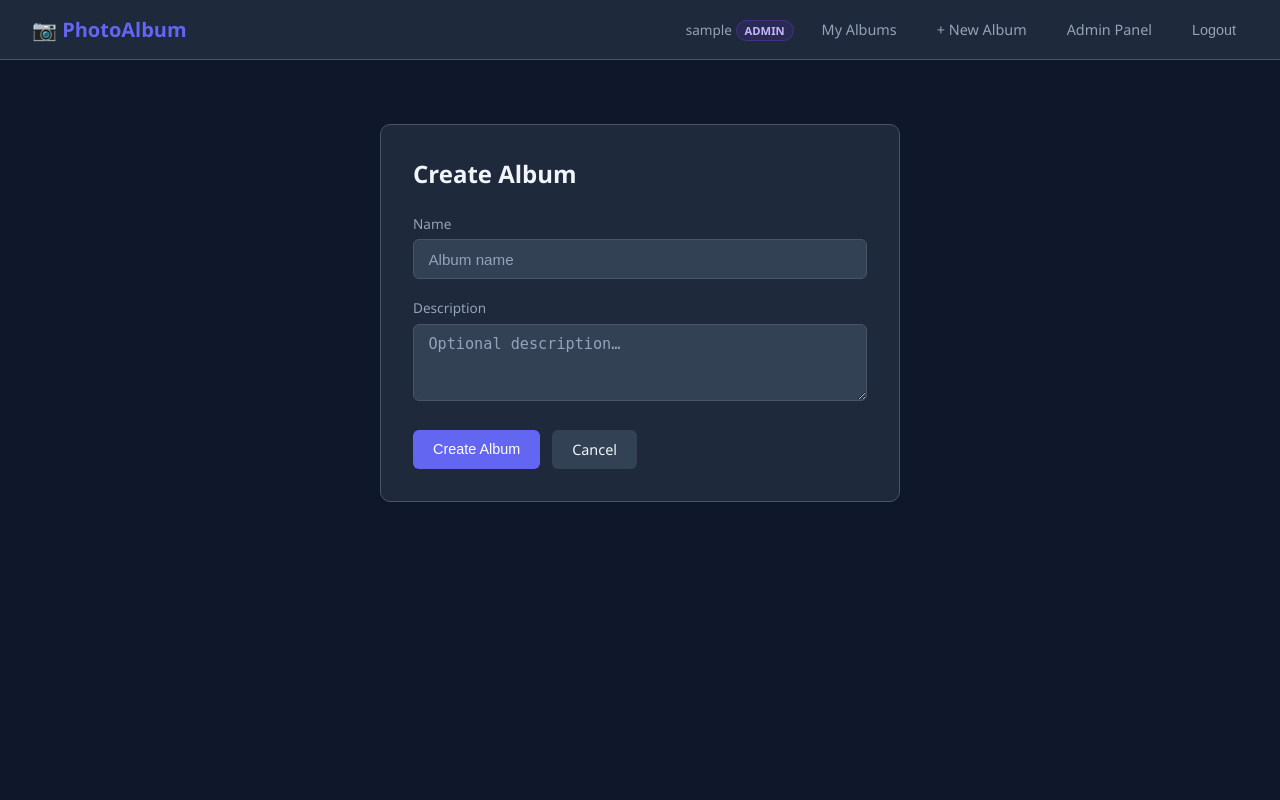
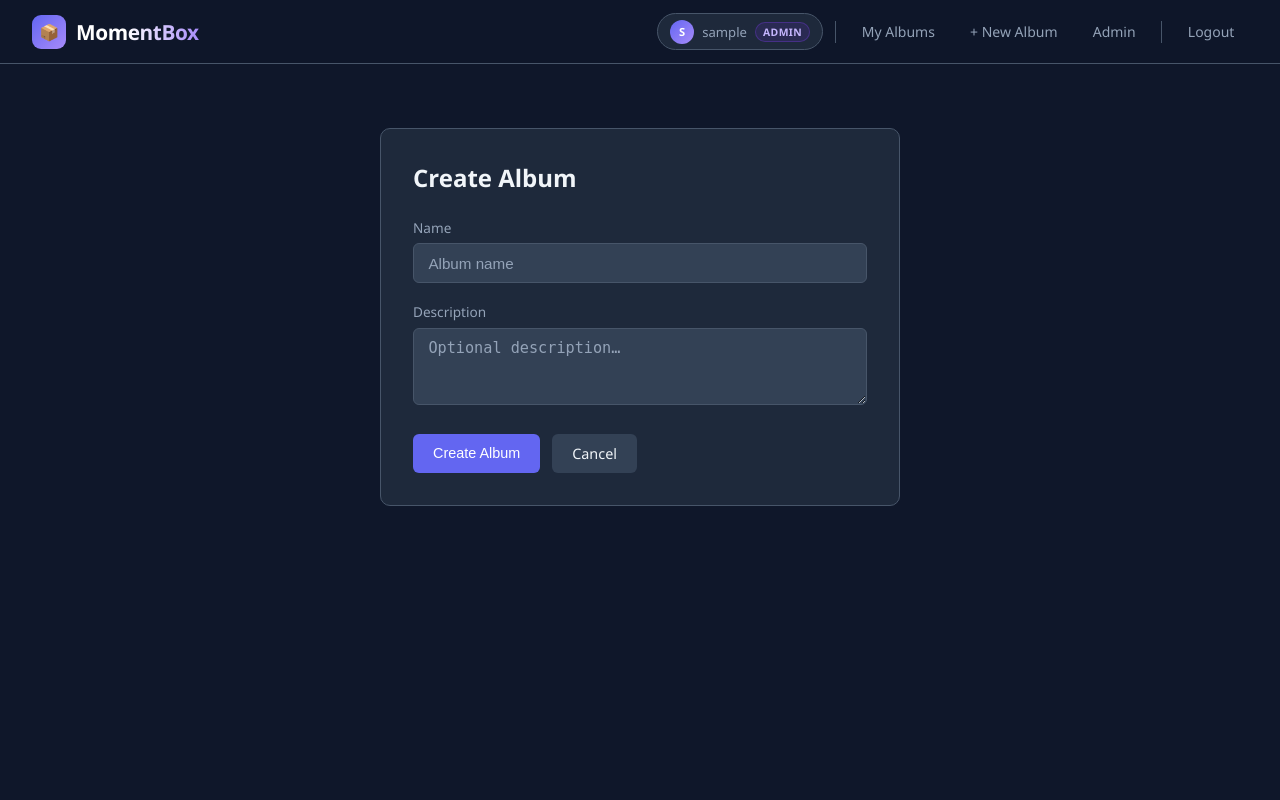
Before and after one commit to geraldmacabansag-cmd/photo-album-django, a Django app: page /albums/create/ in a window 1280 px wide. Run offline with Django 5.2, Linux system fonts and the light colour scheme; the visitor is signed in with stand-in values (Sample User, id 1).

Commit message:
Updated Project

```diff
--- a/albums/urls.py
+++ b/albums/urls.py
@@ -2,11 +2,14 @@ from django.urls import path
 from . import views
 
 urlpatterns = [
+    # Homepage (public landing)
+    path('', views.HomeView.as_view(), name='home'),
+
     # Auth
     path('accounts/register/', views.RegisterView.as_view(), name='register'),
 
-    # Albums
-    path('', views.AlbumListView.as_view(), name='album_list'),
+    # Albums (dashboard)
+    path('albums/', views.AlbumListView.as_view(), name='album_list'),
     path('albums/create/', views.AlbumCreateView.as_view(), name='album_create'),
     path('albums/<int:pk>/', views.AlbumDetailView.as_view(), name='album_detail'),
     path('albums/<int:pk>/edit/', views.AlbumUpdateView.as_view(), name='album_edit'),
--- a/albums/views.py
+++ b/albums/views.py
@@ -5,12 +5,24 @@ from django.contrib.auth.mixins import LoginRequiredMixin
 from django.shortcuts import redirect, get_object_or_404
 from django.urls import reverse_lazy, reverse
 from django.views.generic import (
-    CreateView, DeleteView, DetailView, ListView, UpdateView, FormView,
+    CreateView, DeleteView, DetailView, ListView, UpdateView, FormView, TemplateView,
 )
 
 from .forms import AlbumForm, PhotoForm, RegisterForm
 from .mixins import AlbumOwnerOrAdminMixin, PhotoOwnerOrAdminMixin
 from .models import Album, Photo
+
+
+# ─── Homepage ────────────────────────────────────────────────────────────────
+
+class HomeView(TemplateView):
+    template_name = 'home.html'
+
+    def dispatch(self, request, *args, **kwargs):
+        # Logged-in users skip the landing page and go straight to their albums
+        if request.user.is_authenticated:
+            return redirect('album_list')
+        return super().dispatch(request, *args, **kwargs)
 
 
 # ─── Auth ────────────────────────────────────────────────────────────────────
--- a/templates/base.html
+++ b/templates/base.html
@@ -3,13 +3,14 @@
 <head>
   <meta charset="UTF-8">
   <meta name="viewport" content="width=device-width, initial-scale=1.0">
-  <title>{% block title %}PhotoAlbum{% endblock %}</title>
+  <title>{% block title %}MomentBox{% endblock %}</title>
   <style>
     *, *::before, *::after { box-sizing: border-box; margin: 0; padding: 0; }
 
     :root {
       --primary:   #6366f1;
       --primary-h: #4f46e5;
+      --accent:    #a78bfa;
       --danger:    #ef4444;
       --danger-h:  #dc2626;
       --success:   #22c55e;
@@ -32,10 +33,12 @@
 
     /* ── Nav ── */
     nav {
-      background: var(--surface);
+      background: rgba(15,23,42,0.85);
+      backdrop-filter: blur(12px);
+      -webkit-backdrop-filter: blur(12px);
       border-bottom: 1px solid var(--border);
       padding: 0 2rem;
-      height: 60px;
+      height: 64px;
       display: flex;
       align-items: center;
       justify-content: space-between;
@@ -44,38 +47,99 @@
       z-index: 100;
     }
     .nav-brand {
-      font-size: 1.25rem;
-      font-weight: 700;
-      color: var(--primary);
+      font-size: 1.3rem;
+      font-weight: 800;
       text-decoration: none;
       display: flex;
       align-items: center;
-      gap: 8px;
+      gap: 10px;
+      letter-spacing: -0.02em;
     }
-    .nav-links { display: flex; align-items: center; gap: 1rem; }
+    .nav-brand .logo-icon {
+      width: 34px; height: 34px;
+      background: linear-gradient(135deg, var(--primary), var(--accent));
+      border-radius: 9px;
+      display: flex; align-items: center; justify-content: center;
+      font-size: 1rem;
+      flex-shrink: 0;
+    }
+    .nav-brand .logo-text {
+      background: linear-gradient(90deg, #fff 40%, var(--accent));
+      -webkit-background-clip: text;
+      -webkit-text-fill-color: transparent;
+      background-clip: text;
+    }
+
+    .nav-links { display: flex; align-items: center; gap: 0.5rem; }
     .nav-links a, .nav-links form button {
       color: var(--muted);
       text-decoration: none;
-      font-size: 0.9rem;
+      font-size: 0.875rem;
       background: none;
       border: none;
       cursor: pointer;
-      padding: 0.4rem 0.75rem;
-      border-radius: 6px;
+      padding: 0.45rem 0.85rem;
+      border-radius: 7px;
       transition: color .15s, background .15s;
+      font-family: inherit;
+      font-weight: 500;
     }
     .nav-links a:hover, .nav-links form button:hover {
       color: var(--text);
       background: var(--surface2);
     }
-    .nav-badge {
+    .nav-divider {
+      width: 1px; height: 22px;
+      background: var(--border);
+      margin: 0 0.25rem;
+    }
+    .nav-user-info {
+      display: flex; align-items: center; gap: 8px;
+      padding: 0.35rem 0.75rem;
+      background: var(--surface);
+      border: 1px solid var(--border);
+      border-radius: 99px;
+      font-size: 0.82rem;
+      color: var(--muted);
+    }
+    .nav-avatar {
+      width: 24px; height: 24px;
+      background: linear-gradient(135deg, var(--primary), var(--accent));
+      border-radius: 50%;
+      display: flex; align-items: center; justify-content: center;
       font-size: 0.7rem;
-      background: var(--primary);
+      font-weight: 700;
       color: #fff;
-      padding: 2px 6px;
+      flex-shrink: 0;
+    }
+    .btn-nav-login {
+      color: var(--text) !important;
+      border: 1px solid var(--border) !important;
+      background: var(--surface) !important;
+      padding: 0.45rem 1rem !important;
+      border-radius: 7px !important;
+    }
+    .btn-nav-login:hover { border-color: var(--primary) !important; color: var(--primary) !important; background: var(--surface) !important; }
+    .btn-nav-register {
+      background: linear-gradient(135deg, var(--primary), var(--accent)) !important;
+      color: #fff !important;
+      padding: 0.45rem 1.1rem !important;
+      border-radius: 7px !important;
+      font-weight: 600 !important;
+    }
+    .btn-nav-register:hover { opacity: 0.9; background: linear-gradient(135deg, var(--primary), var(--accent)) !important; }
+
+    /* ── Role badge ── */
+    .role-badge {
+      font-size: 0.65rem;
+      padding: 2px 7px;
       border-radius: 999px;
-      margin-left: 4px;
+      font-weight: 700;
+      text-transform: uppercase;
+      letter-spacing: 0.04em;
     }
+    .role-admin { background: #7c3aed22; color: #c4b5fd; border: 1px solid #7c3aed55; }
+    .role-user  { background: #0284c722; color: #7dd3fc; border: 1px solid #0284c755; }
 
     /* ── Layout ── */
     .page { max-width: 1200px; margin: 0 auto; padding: 2rem 1.5rem; }
@@ -131,7 +195,7 @@
       border: none;
       cursor: pointer;
       text-decoration: none;
-      transition: background .15s, transform .1s;
+      transition: background .15s, transform .1s, opacity .15s;
     }
     .btn:active { transform: scale(.97); }
     .btn-primary   { background: var(--primary);   color: #fff; }
@@ -209,17 +273,6 @@
     }
     .page-link:hover, .page-link.active { background: var(--primary); border-color: var(--primary); }
 
-    /* ── Role badge ── */
-    .role-badge {
-      font-size: 0.7rem;
-      padding: 2px 8px;
-      border-radius: 999px;
-      font-weight: 600;
-      text-transform: uppercase;
-    }
-    .role-admin { background: #7c3aed22; color: #c4b5fd; border: 1px solid #7c3aed55; }
-    .role-user  { background: #0284c722; color: #7dd3fc; border: 1px solid #0284c755; }
-
     /* ── Photo grid ── */
     .photo-grid {
       display: grid;
@@ -255,24 +308,31 @@
 <body>
 
 <nav>
-  <a href="{% url 'album_list' %}" class="nav-brand">📷 PhotoAlbum</a>
+  <a href="{% url 'home' %}" class="nav-brand">
+    <div class="logo-icon">📦</div>
+    <span class="logo-text">MomentBox</span>
+  </a>
+
   <div class="nav-links">
     {% if user.is_authenticated %}
-      <span style="color:var(--muted); font-size:.85rem;">
-        {{ user.username }}
+      <div class="nav-user-info">
+        <div class="nav-avatar">{{ user.username|first|upper }}</div>
+        <span>{{ user.username }}</span>
         {% if user.is_staff %}<span class="role-badge role-admin">Admin</span>
         {% else %}<span class="role-badge role-user">User</span>{% endif %}
-      </span>
+      </div>
+      <div class="nav-divider"></div>
       <a href="{% url 'album_list' %}">My Albums</a>
       <a href="{% url 'album_create' %}">+ New Album</a>
-      {% if user.is_staff %}<a href="{% url 'admin:index' %}">Admin Panel</a>{% endif %}
+      {% if user.is_staff %}<a href="{% url 'admin:index' %}">Admin</a>{% endif %}
+      <div class="nav-divider"></div>
       <form method="post" action="{% url 'logout' %}">
         {% csrf_token %}
         <button type="submit">Logout</button>
       </form>
     {% else %}
-      <a href="{% url 'login' %}">Login</a>
-      <a href="{% url 'register' %}" style="background:var(--primary);color:#fff;padding:.4rem .9rem;border-radius:6px;">Register</a>
+      <a href="{% url 'login' %}" class="btn-nav-login">Login</a>
+      <a href="{% url 'register' %}" class="btn-nav-register">Get Started</a>
     {% endif %}
   </div>
 </nav>
--- a/templates/registration/login.html
+++ b/templates/registration/login.html
@@ -1,5 +1,5 @@
 {% extends 'base.html' %}
-{% block title %}Login – PhotoAlbum{% endblock %}
+{% block title %}Login – MomentBox{% endblock %}
 
 {% block content %}
 <div class="form-card" style="margin-top:3rem;">
@@ -23,6 +23,7 @@
 
   <p style="text-align:center;margin-top:1.5rem;color:var(--muted);font-size:.9rem;">
     No account? <a href="{% url 'register' %}" style="color:var(--primary);">Register here</a>
+    &nbsp;·&nbsp; <a href="{% url 'home' %}" style="color:var(--muted);">← Home</a>
   </p>
 </div>
 {% endblock %}
--- a/templates/registration/register.html
+++ b/templates/registration/register.html
@@ -1,5 +1,5 @@
 {% extends 'base.html' %}
-{% block title %}Register – PhotoAlbum{% endblock %}
+{% block title %}Register – MomentBox{% endblock %}
 
 {% block content %}
 <div class="form-card" style="margin-top:3rem;">
@@ -21,6 +21,7 @@
 
   <p style="text-align:center;margin-top:1.5rem;color:var(--muted);font-size:.9rem;">
     Already have an account? <a href="{% url 'login' %}" style="color:var(--primary);">Sign in</a>
+    &nbsp;·&nbsp; <a href="{% url 'home' %}" style="color:var(--muted);">← Home</a>
   </p>
 </div>
 {% endblock %}
```
Also changed, not shown: templates/home.html (added, +378 -0 lines), runtime.txt (added), 1 other file.
